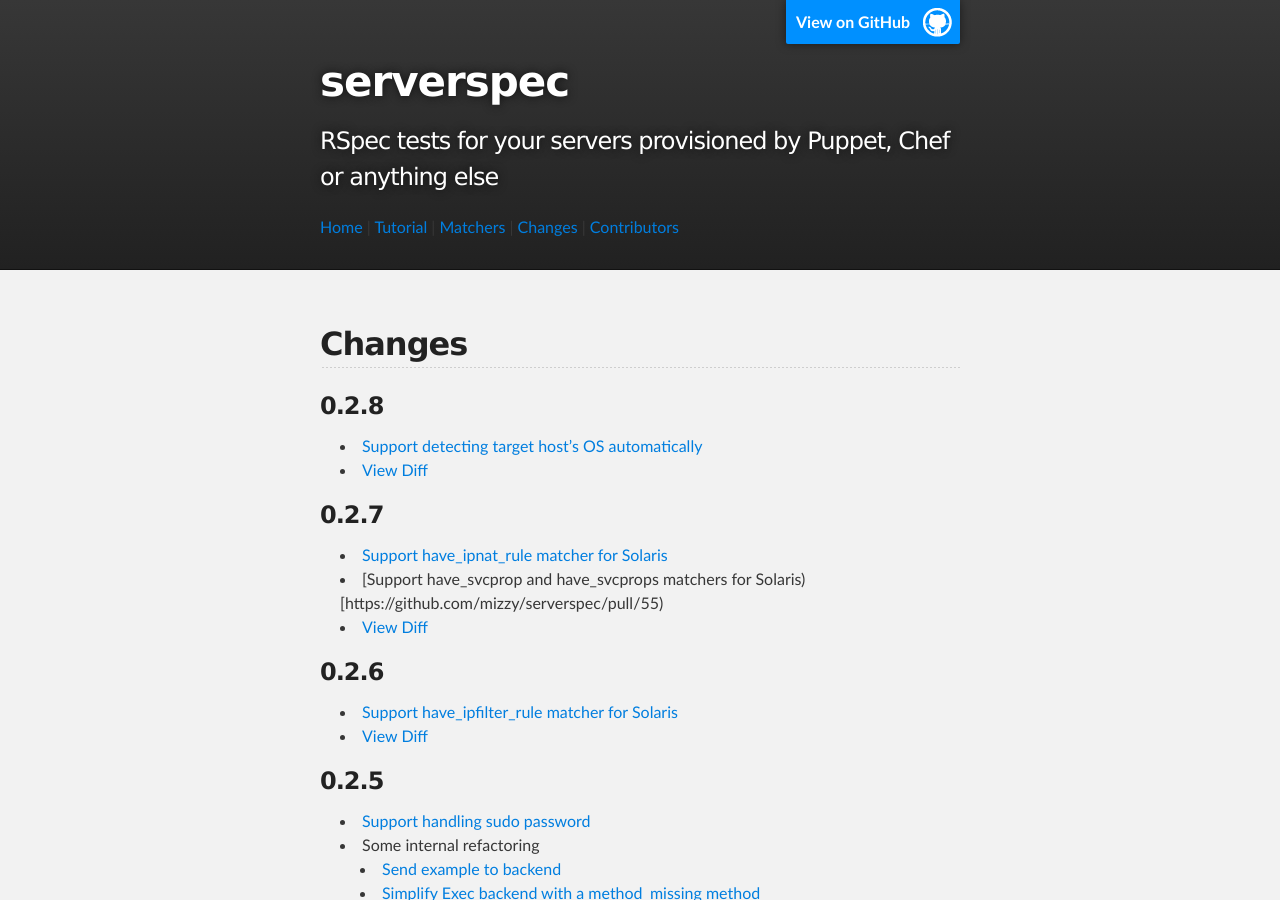
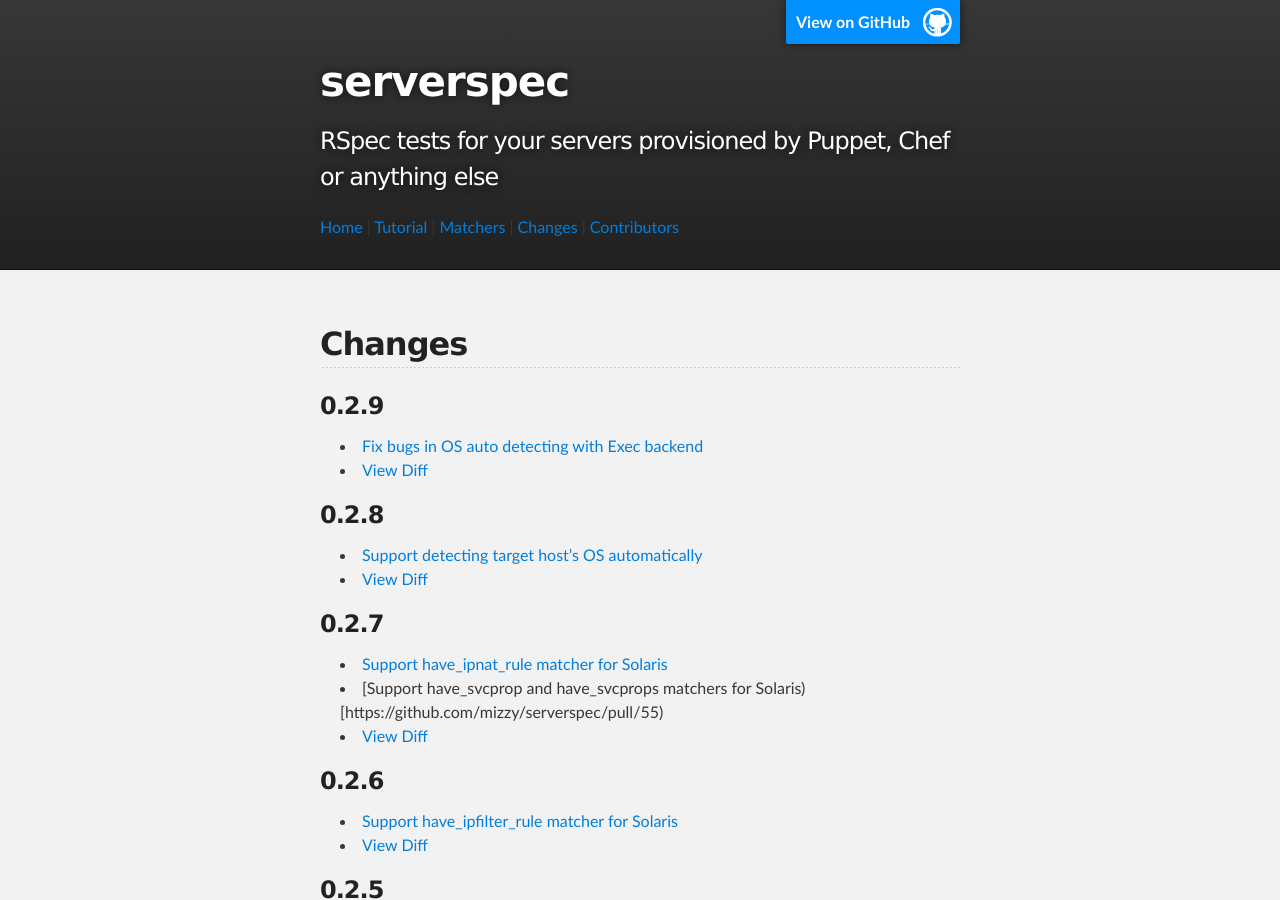
Before and after one commit to serverspec/serverspec.github.io, a Jekyll site: the page built from changes.md, in a window 1280 px wide and 900 px high. Built offline with Jekyll 4.4.1, drawn with Linux system fonts in a browser that asks for light colours; Markdown is read by kramdown in place of the engine named in the settings.

Commit message:
Changes for v0.2.9

```diff
--- a/changes.md
+++ b/changes.md
@@ -4,6 +4,11 @@ title: changes
 ---
 
 ## Changes
+
+### 0.2.9
+ *  [Fix bugs in OS auto detecting with Exec backend](https://github.com/mizzy/serverspec/pull/58)
+ * [View Diff](https://github.com/mizzy/serverspec/compare/v0.2.8...v0.2.9)
+
 
 ### 0.2.8
  * [Support detecting target host's OS automatically](https://github.com/mizzy/serverspec/pull/56)
```
